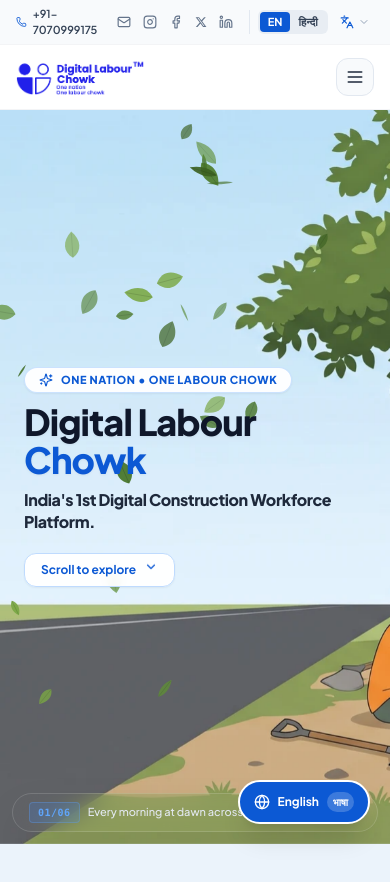
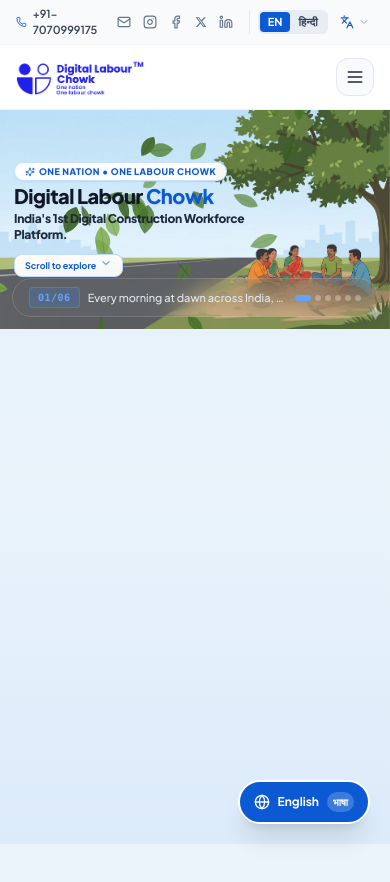
Before and after one commit to suryanmandal/digitallabourchowkv2, a Next.js app: page /about-us in a window 390 px wide. Shown: the top 882 px of the page. Built offline with nearby package versions, Linux system fonts and the light colour scheme.

Commit message:
feat(about-hero): enforce strict 16:9 aspect ratio on phone view matching desktop composition

```diff
--- a/components/AboutHeroFilmScroll.tsx
+++ b/components/AboutHeroFilmScroll.tsx
@@ -293,11 +293,11 @@ export default function AboutHeroFilmScroll() {
         <div className="absolute inset-0 bg-gradient-to-b from-[#E2EFFB] via-[#EAF3FA] to-[#DCEBFA] pointer-events-none" />
 
         {/* =================================================================== */}
-        {/* FULL-SCREEN FILM STAGE (Horizontally stretched, cuts lower bottom)  */}
-        {/* Mobile: Full-width aspect-ratio preserving composition identical to desktop */}
-        {/* Desktop: Edge-to-edge full viewport stage */}
+        {/* 16:9 CINEMATIC STAGE: Identical 16:9 Ratio on Mobile & Desktop     */}
+        {/* Mobile: Strictly locked to aspect-[16/9] for complete wide scene  */}
+        {/* Desktop: Full-bleed edge-to-edge stage (sm:aspect-auto sm:h-full) */}
         {/* =================================================================== */}
-        <div className="relative w-full h-full overflow-hidden">
+        <div className="relative w-full aspect-[16/9] sm:aspect-auto sm:h-full overflow-hidden shrink-0">
 
           {/* STACKED 6 SCENE FRAMES */}
           {SCENES.map((scene, idx) => {
@@ -336,29 +336,29 @@ export default function AboutHeroFilmScroll() {
           {/* =============================================================== */}
           {isScene1TextVisible && (
             <div
-              className="absolute inset-y-0 left-0 w-full sm:w-[58%] lg:w-[48%] p-6 sm:p-12 lg:p-16 flex flex-col justify-center pointer-events-none transition-opacity duration-150"
+              className="absolute inset-y-0 left-0 w-[68%] sm:w-[58%] lg:w-[48%] p-3.5 sm:p-12 lg:p-16 flex flex-col justify-center pointer-events-none transition-opacity duration-150"
               style={{
                 zIndex: 40,
                 opacity: scene1TextOpacity,
               }}
             >
-              <div className="inline-flex items-center gap-2 px-3.5 py-1 rounded-full bg-white/95 backdrop-blur-md border border-blue-200/80 text-[#0C59D4] text-[11px] sm:text-xs font-black uppercase tracking-wider mb-2.5 sm:mb-3.5 shadow-sm w-fit">
-                <Sparkles className="w-3.5 h-3.5 text-[#0C59D4]" />
+              <div className="inline-flex items-center gap-1 sm:gap-2 px-2.5 sm:px-3.5 py-0.5 sm:py-1 rounded-full bg-white/95 backdrop-blur-md border border-blue-200/80 text-[#0C59D4] text-[9px] sm:text-xs font-black uppercase tracking-wider mb-1 sm:mb-3.5 shadow-sm w-fit">
+                <Sparkles className="w-2.5 h-2.5 sm:w-3.5 sm:h-3.5 text-[#0C59D4]" />
                 <span>One Nation • One Labour Chowk</span>
               </div>
 
-              <h1 className="text-4xl sm:text-6xl lg:text-7xl font-black text-slate-900 tracking-tight leading-[1.05] mb-2.5 sm:mb-3 drop-shadow-sm">
+              <h1 className="text-xl sm:text-5xl lg:text-7xl font-black text-slate-900 tracking-tight leading-[1.08] mb-1 sm:mb-3 drop-shadow-sm">
                 Digital Labour <span className="text-[#0C59D4]">Chowk</span>
               </h1>
 
               {/* Short Single Punchline */}
-              <p className="text-base sm:text-xl lg:text-2xl font-black text-slate-800 tracking-tight leading-snug max-w-md drop-shadow-xs">
+              <p className="text-xs sm:text-xl lg:text-2xl font-black text-slate-800 tracking-tight leading-snug max-w-md drop-shadow-xs">
                 India&apos;s 1st Digital Construction Workforce Platform.
               </p>
 
-              <div className="mt-5 sm:mt-6 inline-flex items-center gap-2 text-xs font-bold text-[#0C59D4] bg-white/95 backdrop-blur-sm px-4 py-2 rounded-xl border border-blue-200 shadow-sm w-fit">
+              <div className="mt-2.5 sm:mt-6 inline-flex items-center gap-1 sm:gap-2 text-[9px] sm:text-xs font-bold text-[#0C59D4] bg-white/95 backdrop-blur-sm px-2.5 sm:px-4 py-1 sm:py-2 rounded-lg sm:rounded-xl border border-blue-200 shadow-sm w-fit">
                 <span>Scroll to explore</span>
-                <ChevronDown className="w-3.5 h-3.5 animate-bounce" />
+                <ChevronDown className="w-3 h-3 sm:w-3.5 sm:h-3.5 animate-bounce" />
               </div>
             </div>
           )}
```
